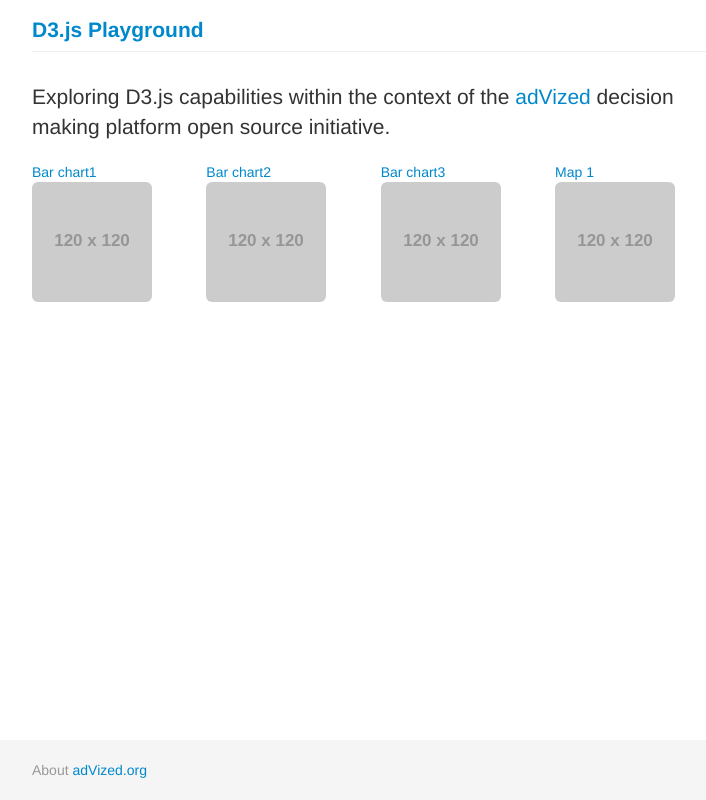
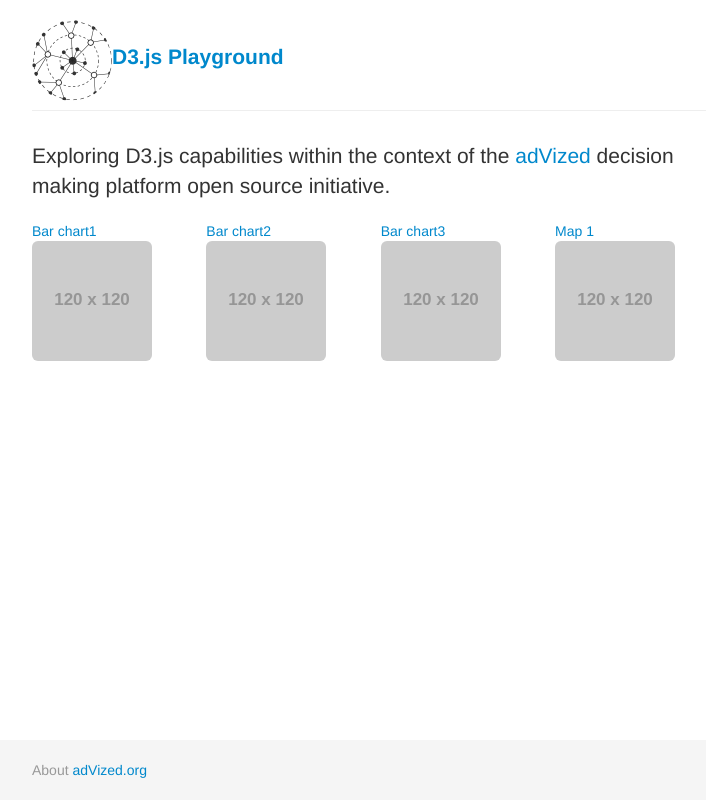
Before and after one commit to advized/d3.advized.org, a plain HTML site: page index.html in a window 1280 px wide. Shown: the whole page, without its empty margins (268-974 px from the left). Drawn offline with Linux system fonts and the light colour scheme; placeholder pictures from the web are drawn by us.

Commit message:
add advized logo

```diff
--- a/index.html
+++ b/index.html
@@ -90,7 +90,7 @@
       <!-- Begin page content -->
       <div class="container">
         <div class="page-header">
-          <a href="http://d3.advized.org"><strong>D3.js Playground</strong></a>
+          <img src="img/logo_advized_black.png" class="img-circle"><a href="http://d3.advized.org"><strong>D3.js Playground</strong></a>
         </div>
         <p class="lead">Exploring D3.js capabilities within the context of the <a href="http://advized.org">adVized</a> decision making platform open source initiative.</p>
         <div class="row-fluid">
```
Also changed, not shown: img/logo_advized_black.png (added).
